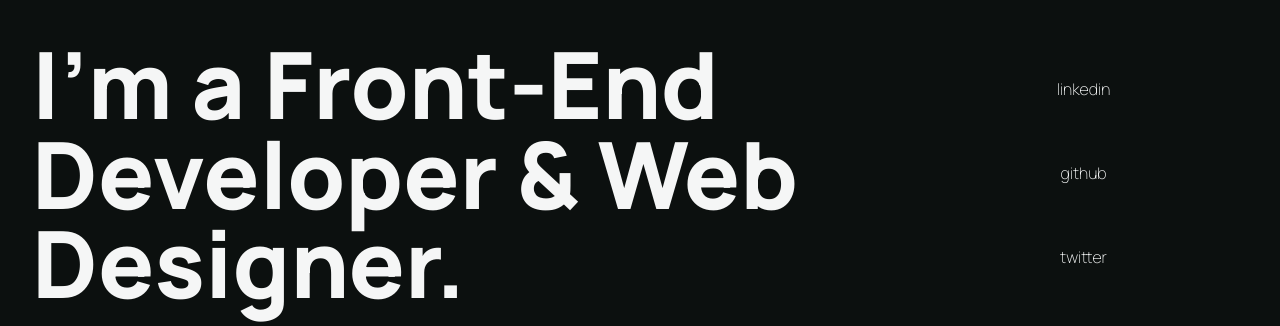
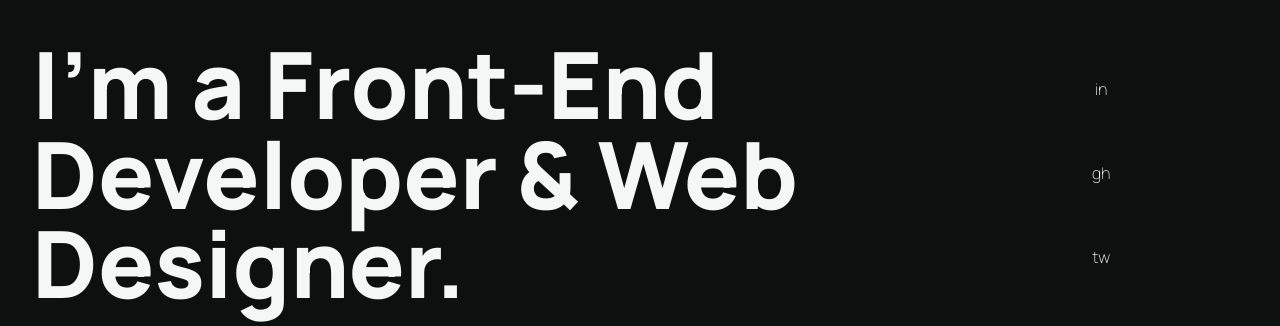
Before and after one commit to williamhzo/williamh.io, a React (Create React App) app: page / in a window 1280 px wide. Shown: the part 217-543 px from the top of the page. Built offline with nearby package versions, Linux system fonts and the light colour scheme.

Commit message:
change hover animation

```diff
--- a/src/Components/SocialLinks.jsx
+++ b/src/Components/SocialLinks.jsx
@@ -6,16 +6,14 @@ const SocialLinks = ({ link, shortName, fullName }) => {
       <div></div>
       <a
         href={link}
-        className="header__links animate-cursor"
+        className="header__links animate-cursor-large"
         target="_blank"
         rel="noopener noreferrer"
       >
-        {/* <span className="header__links--shortName animate-cursor">
-          {shortName}
+        <span className={`header__links--${fullName} `}>{shortName}</span>
+        {/* <span className={`header__links--${fullName}--fullName `}>
+          {fullName}
         </span> */}
-        <span className="header__links--fullName animate-cursor">
-          {fullName}
-        </span>
       </a>
     </li>
   );
```
